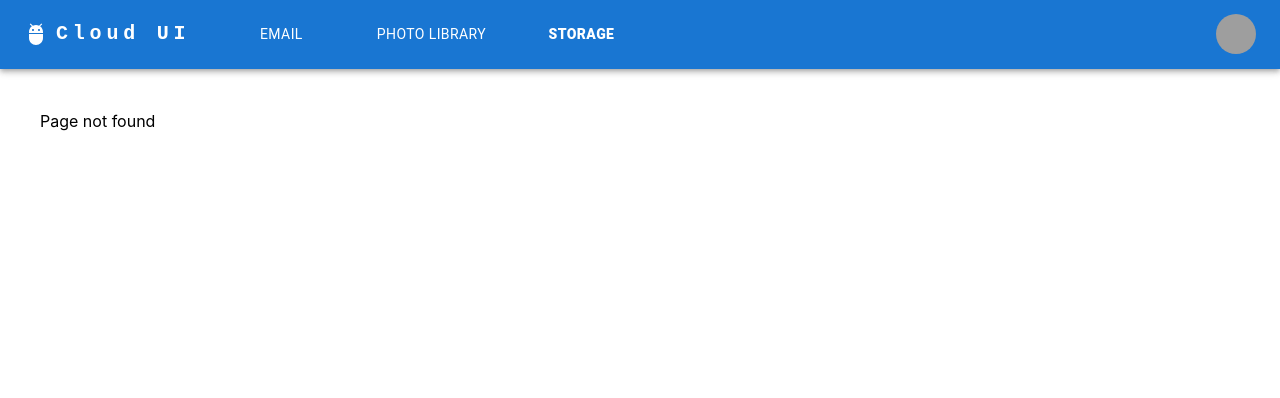
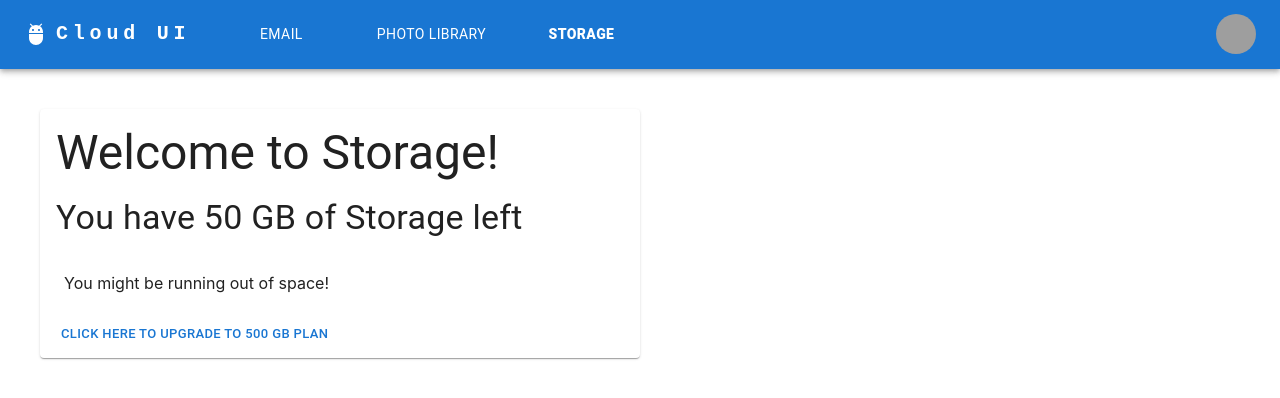
Before and after one commit to anoob09/cloud-application, a React (Create React App) app: page /storage in a window 1280 px wide. Before the commit this address had no page. Shown: the top 398 px of the page. Built offline with nearby package versions, Linux system fonts and the light colour scheme; grey boxes are pictures that could not be loaded.

Commit message:
add storage page details
add storage page details

```diff
--- a/src/Routes.js
+++ b/src/Routes.js
@@ -2,6 +2,7 @@ import { Routes, Route } from "react-router-dom";
 import HomeLayout from "./pages/home/HomeLayout";
 import Email from "./pages/email/Email";
 import Photo from "./pages/photo/Photo";
+import Storage from "./pages/storage/Storage";
 import NotFound from "./pages/page404/NotFound";
 
 function App() {
@@ -11,6 +12,7 @@ function App() {
         <Route path="/" element={<HomeLayout />} />
         <Route path="/email" element={<Email />} />
         <Route path="/photos" element={<Photo />} />
+        <Route path="/storage" element={<Storage />} />
         <Route path="*" element={<NotFound />} />
       </Routes>
       </div>
--- /dev/null
+++ b/src/pages/storage/Storage.js
@@ -0,0 +1,27 @@
+import * as React from 'react';
+import Card from '@mui/material/Card';
+import CardActions from '@mui/material/CardActions';
+import CardContent from '@mui/material/CardContent';
+import Button from '@mui/material/Button';
+import Typography from '@mui/material/Typography';
+
+export default function Storage() {
+  return (
+    <Card sx={{ maxWidth: 600 }}>
+      <CardContent>
+        <Typography variant='h3' gutterBottom>
+          Welcome to Storage!
+        </Typography>
+        <Typography variant="h4">
+         You have 50 GB of Storage left
+        </Typography>
+        <h1 className="ml-2 mt-8" color="text.secondary">
+          You might be running out of space!
+        </h1>
+      </CardContent>
+      <CardActions className="ml-2 mt-0" >
+        <Button size="small">Click here to upgrade to 500 GB plan</Button>
+      </CardActions>
+    </Card>
+  );
+}
```
